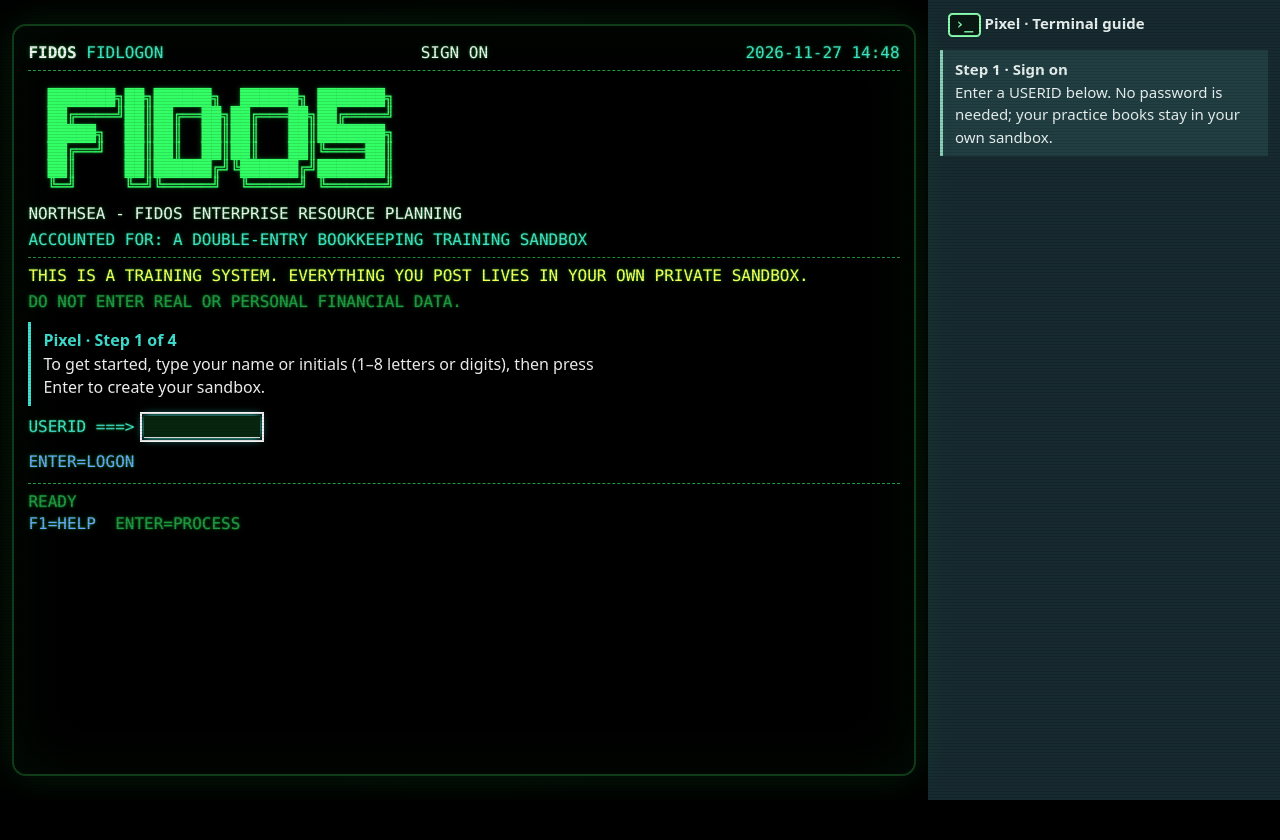
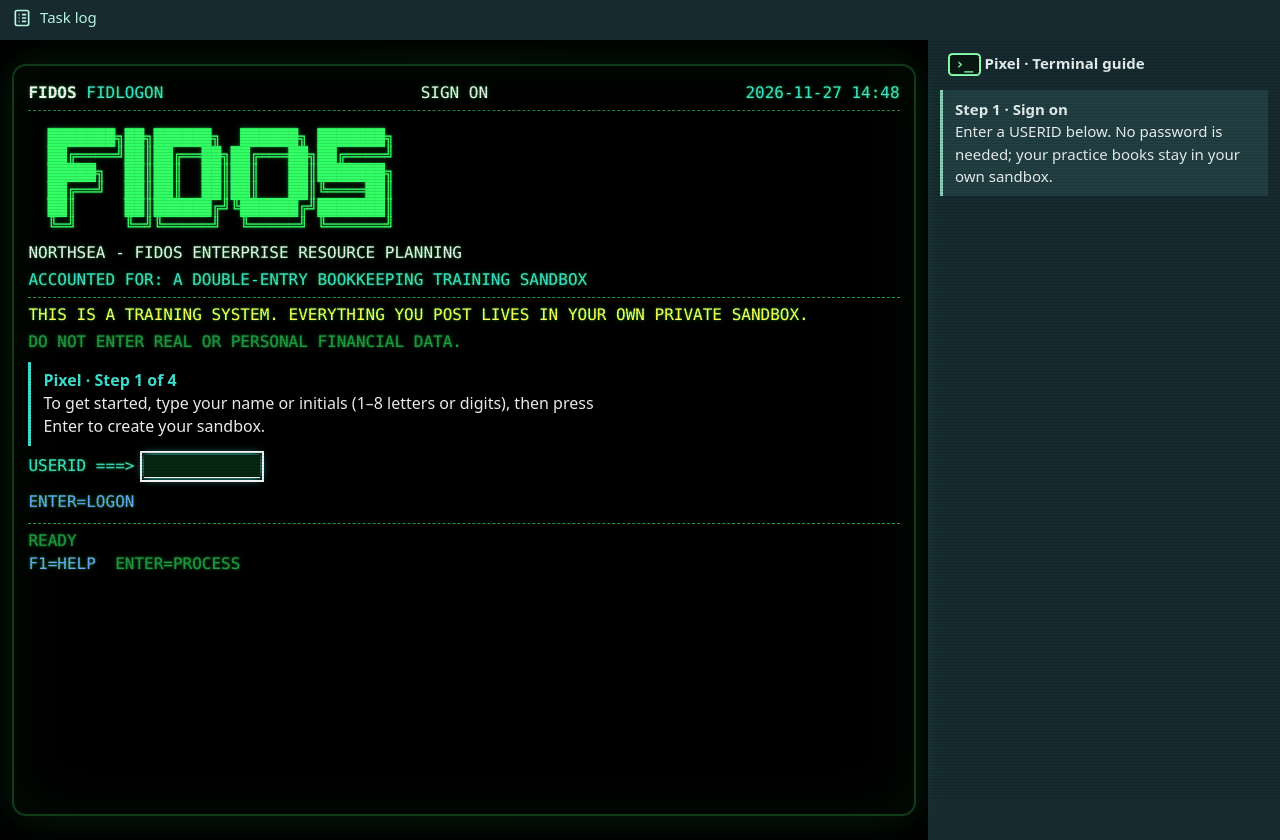
Before and after one commit to nicksoan/AccountedFor, an ASP.NET Core app: page / in a window 1280 px wide. Before the commit the page ends 800 px from the top, so only its background shows below. Run offline with ASP.NET Core 8, Linux system fonts and the light colour scheme.

Commit message:
Move tutorial task log to top-left control
Co-authored-by: copilot-swe-agent[bot] <198982749+Copilot@users.noreply.github.com>

```diff
--- a/src/AccountedFor.Web/Pages/Shared/_Layout.cshtml
+++ b/src/AccountedFor.Web/Pages/Shared/_Layout.cshtml
@@ -27,6 +27,74 @@
     <link rel="stylesheet" href="~/css/site.css" asp-append-version="true" />
 </head>
 <body>
+<header class="task-bar">
+    <details class="task-log" data-remember-guide="true">
+        <summary aria-label="Task log">
+            <svg aria-hidden="true" width="20" height="20" viewBox="0 0 24 24" fill="none" stroke="currentColor" stroke-width="2">
+                <rect x="4" y="3" width="16" height="18" rx="2" />
+                <path d="M8 8h1m3 0h5M8 12h1m3 0h5M8 16h1m3 0h5" />
+            </svg>
+            <span>Task log</span>
+        </summary>
+        <div class="task-log-panel guide">
+            @if (company is null)
+            {
+                <p><a href="/">Sign on</a> to see your tutorial tasks.</p>
+            }
+            else
+            {
+                <nav class="guide-nav" aria-label="Workspace navigation">
+                    <a href="/Menu">Main menu</a>
+                    <a href="/Training">Training levels</a>
+                    <a href="/Help">Accounting fundamentals</a>
+                </nav>
+                @if (guideLevel is not null)
+                {
+                    <section aria-labelledby="lesson-guide">
+                        <h2 id="lesson-guide">Tutorial level @guideLevel.Number / @guideLevel.Title</h2>
+                        <p>@guideLevel.Concept</p>
+                        <p>@guideLevel.Objectives.Count(o => o.IsMet(company)) / @guideLevel.Objectives.Count objectives complete</p>
+                        <details>
+                            <summary>Show lesson briefing</summary>
+                            @foreach (var line in guideLevel.Briefing) { <p>@line</p> }
+                        </details>
+                        <ul class="guide-objectives">
+                            @for (var i = 0; i < guideLevel.Objectives.Count; i++)
+                            {
+                                var objective = guideLevel.Objectives[i];
+                                var met = objective.IsMet(company);
+                                var url = TrainingGuide.ObjectiveUrl(guideLevel.Number, i);
+                                <li>
+                                    <span>@(met ? "✓ Complete" : "○ To do")</span>
+                                    @objective.Text
+                                    @if (!met && url is not null) { <a href="@url">Open screen</a> }
+                                </li>
+                            }
+                        </ul>
+                        <details>
+                            <summary>Show lesson hints</summary>
+                            @foreach (var hint in guideLevel.Hints) { <p>@hint</p> }
+                        </details>
+                        <p><a href="/Training/Level/@guideLevel.Number">Return to lesson briefing</a></p>
+                        @if (level is not null && level.Number != guideLevel.Number)
+                        {
+                            <p><a href="/Training/Level/@level.Number">Continue to current lesson @level.Number</a></p>
+                        }
+                        else if (company.IsLevelComplete(guideLevel.Number) && level is null)
+                        {
+                            <p>All lessons complete. You can continue exploring freely.</p>
+                        }
+                    </section>
+                }
+                else
+                {
+                    <p>All lessons complete. <a href="/Training">Review training levels</a> or explore freely.</p>
+                }
+                <p>Type <code>HELP</code> in COMMAND for accounting fundamentals. F12 returns to the main menu; F3 exits the current screen. You can also click the PF key labels below the terminal.</p>
+            }
+        </div>
+    </details>
+</header>
 <div class="workspace">
     <aside id="guide" class="guide" aria-label="Accounted For guide">
         <div class="guide-heading"><span class="mascot" aria-hidden="true">›_</span> Pixel · Terminal guide</div>
@@ -83,57 +151,6 @@
                 <p class="guide-tip"><strong>Next · Training</strong><br /><a href="/Training">Choose a lesson</a> or explore the terminal freely.</p>
             }
 
-            <details data-remember-guide="true">
-                <summary>Training log and navigation</summary>
-                <nav class="guide-nav" aria-label="Workspace navigation">
-                    <a href="/Menu">Main menu</a>
-                    <a href="/Training">Training levels</a>
-                    <a href="/Help">Accounting fundamentals</a>
-                </nav>
-            @if (guideLevel is not null)
-            {
-                <section aria-labelledby="lesson-guide">
-                    <h2 id="lesson-guide">Lesson @guideLevel.Number / @guideLevel.Title</h2>
-                    <p>@guideLevel.Concept</p>
-                    <p>@guideLevel.Objectives.Count(o => o.IsMet(company)) / @guideLevel.Objectives.Count objectives complete</p>
-                    <details>
-                        <summary>Show lesson briefing</summary>
-                        @foreach (var line in guideLevel.Briefing) { <p>@line</p> }
-                    </details>
-                    <ul class="guide-objectives">
-                        @for (var i = 0; i < guideLevel.Objectives.Count; i++)
-                        {
-                            var objective = guideLevel.Objectives[i];
-                            var met = objective.IsMet(company);
-                            var url = TrainingGuide.ObjectiveUrl(guideLevel.Number, i);
-                            <li>
-                                <span>@(met ? "✓ Complete" : "○ To do")</span>
-                                @objective.Text
-                                @if (!met && url is not null) { <a href="@url">Open screen</a> }
-                            </li>
-                        }
-                    </ul>
-                    <details>
-                        <summary>Show lesson hints</summary>
-                        @foreach (var hint in guideLevel.Hints) { <p>@hint</p> }
-                    </details>
-                    <p><a href="/Training/Level/@guideLevel.Number">Return to lesson briefing</a></p>
-                    @if (level is not null && level.Number != guideLevel.Number)
-                    {
-                        <p><a href="/Training/Level/@level.Number">Continue to current lesson @level.Number</a></p>
-                    }
-                    else if (company.IsLevelComplete(guideLevel.Number) && level is null)
-                    {
-                        <p>All lessons complete. You can continue exploring freely.</p>
-                    }
-                </section>
-            }
-            else
-            {
-                <p>All lessons complete. <a href="/Training">Review training levels</a> or explore freely.</p>
-            }
-            <p>Type <code>HELP</code> in COMMAND for accounting fundamentals. F12 returns to the main menu; F3 exits the current screen. You can also click the PF key labels below the terminal.</p>
-            </details>
         }
     </aside>
 <div class="crt @(disableCrt ? "no-crt" : null) theme-@fontColor">
--- a/src/AccountedFor.Web/wwwroot/css/site.css
+++ b/src/AccountedFor.Web/wwwroot/css/site.css
@@ -14,6 +14,33 @@
 }
 
 * { box-sizing: border-box; }
+
+.task-bar {
+    position: sticky;
+    top: 0;
+    z-index: 10;
+    padding: .4rem .75rem;
+    background: #172a30;
+    font: 15px/1.5 system-ui, sans-serif;
+}
+.task-log > summary {
+    display: inline-flex;
+    align-items: center;
+    gap: .5rem;
+    color: #b6f4df;
+    cursor: pointer;
+}
+.task-log > summary:focus-visible { outline: 2px solid currentColor; }
+.task-log-panel {
+    position: absolute;
+    left: .75rem;
+    top: 100%;
+    width: min(24rem, calc(100vw - 1.5rem));
+    max-height: calc(100vh - 3rem);
+    overflow-y: auto;
+    border: 1px solid #42605f;
+    box-shadow: 0 .4rem 1rem #0009;
+}
 
 .workspace {
     display: grid;
```
Also changed, not shown: tests/Fidos.Core.Tests/TrainingGuideTests.cs (+14 -0 lines).
